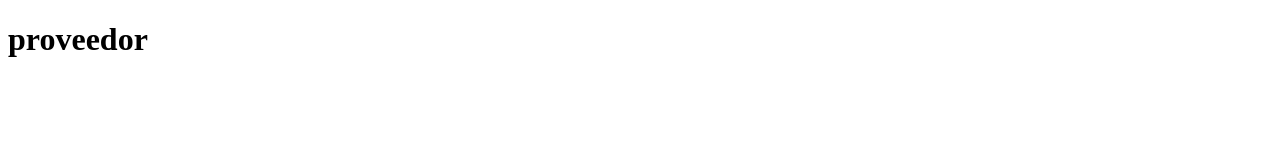
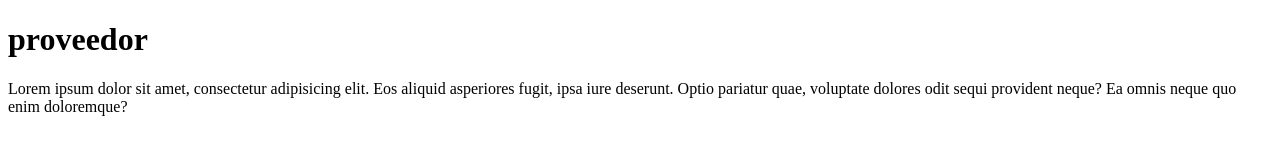
Before and after one commit to Ferchosena/html, a plain HTML site: page proveedor.html in a window 1280 px wide. Drawn offline with Linux system fonts and the light colour scheme.

Commit message:
tercer rep commit

```diff
--- a/proveedor.html
+++ b/proveedor.html
@@ -7,5 +7,6 @@
 </head>
 <body>
     <h1>proveedor</h1>
+    <p>Lorem ipsum dolor sit amet, consectetur adipisicing elit. Eos aliquid asperiores fugit, ipsa iure deserunt. Optio pariatur quae, voluptate dolores odit sequi provident neque? Ea omnis neque quo enim doloremque?</p>
 </body>
 </html>
```
